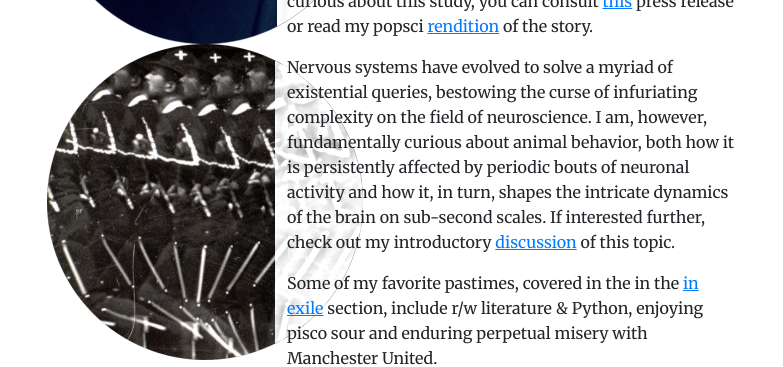
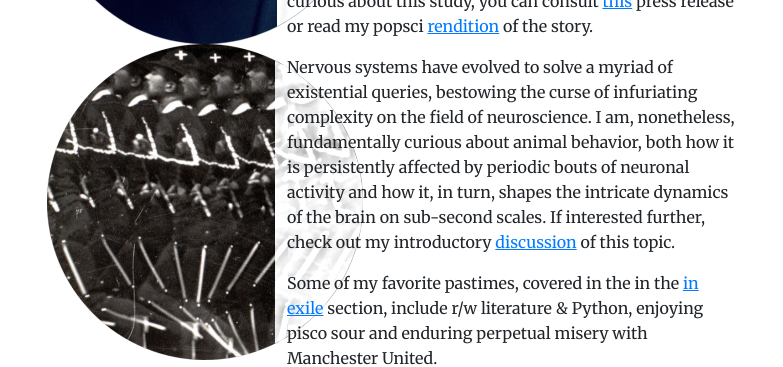
Before and after one commit to bartulem/bartulem.github.io, a Jekyll site: the page built from index.html, in a window 1280 px wide. Shown: the part 392-759 px from the top of the page, without its empty margins (248-1031 px from the left). Built offline with Jekyll 4.4.1, drawn with Linux system fonts in a browser that asks for light colours; comment, search, counter and statistics services are not loaded.

Commit message:
Update index.html

```diff
--- a/index.html
+++ b/index.html
@@ -14,7 +14,7 @@ description: (neuro)scientist
 
 	<p>In my graduate work, I used a combination of electrophysiology, optogenetics and computational methods to study how associative cortices encode body posture in freely moving rats. A part of this project was <a style= "text-decoration: underline" target="_blank" href="https://science.sciencemag.org/content/362/6414/584.editor-summary">published</a> in <i>Science</i> magazine in November 2018. If curious about this study, you can consult <a style= "text-decoration: underline" target="_blank" href="https://norwegianscitechnews.com/2018/11/scientists-record-posture-coding-neurons-in-the-cortex/">this</a> press release or read my popsci <a style= "text-decoration: underline" target="_blank" href="https://www.whitlocklab.org/striking-a-pose-in-the-cortex">rendition</a> of the story.</p>
 
-	<p>Nervous systems have evolved to solve a myriad of existential queries, bestowing the curse of infuriating complexity on the field of neuroscience. I am, however, fundamentally curious about animal behavior, both how it is persistently affected by periodic bouts of neuronal activity and how it, in turn, shapes the intricate dynamics of the brain on sub-second scales. If interested further, check out my introductory <a style= "text-decoration: underline" href="https://bartulem.github.io/inexile/2020/02/15/comp-neuroethology">discussion</a> of this topic.</p>
+	<p>Nervous systems have evolved to solve a myriad of existential queries, bestowing the curse of infuriating complexity on the field of neuroscience. I am, nonetheless, fundamentally curious about animal behavior, both how it is persistently affected by periodic bouts of neuronal activity and how it, in turn, shapes the intricate dynamics of the brain on sub-second scales. If interested further, check out my introductory <a style= "text-decoration: underline" href="https://bartulem.github.io/inexile/2020/02/15/comp-neuroethology">discussion</a> of this topic.</p>
 
 	<p>Some of my favorite pastimes, covered in the in the <a style= "text-decoration: underline" href="https://bartulem.github.io/inexile/">in exile</a> section, include r/w literature & Python, enjoying pisco sour and enduring perpetual misery with Manchester United.</p>
 	</div>
```
